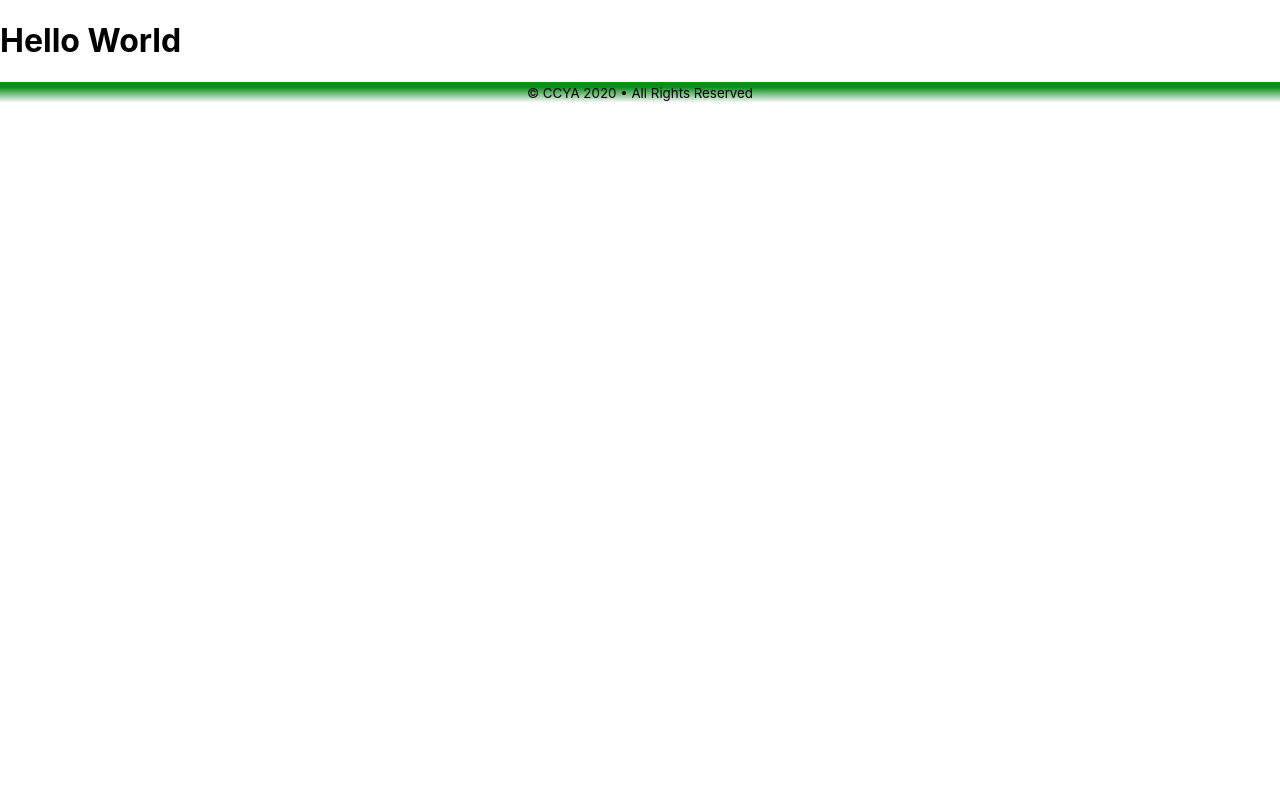
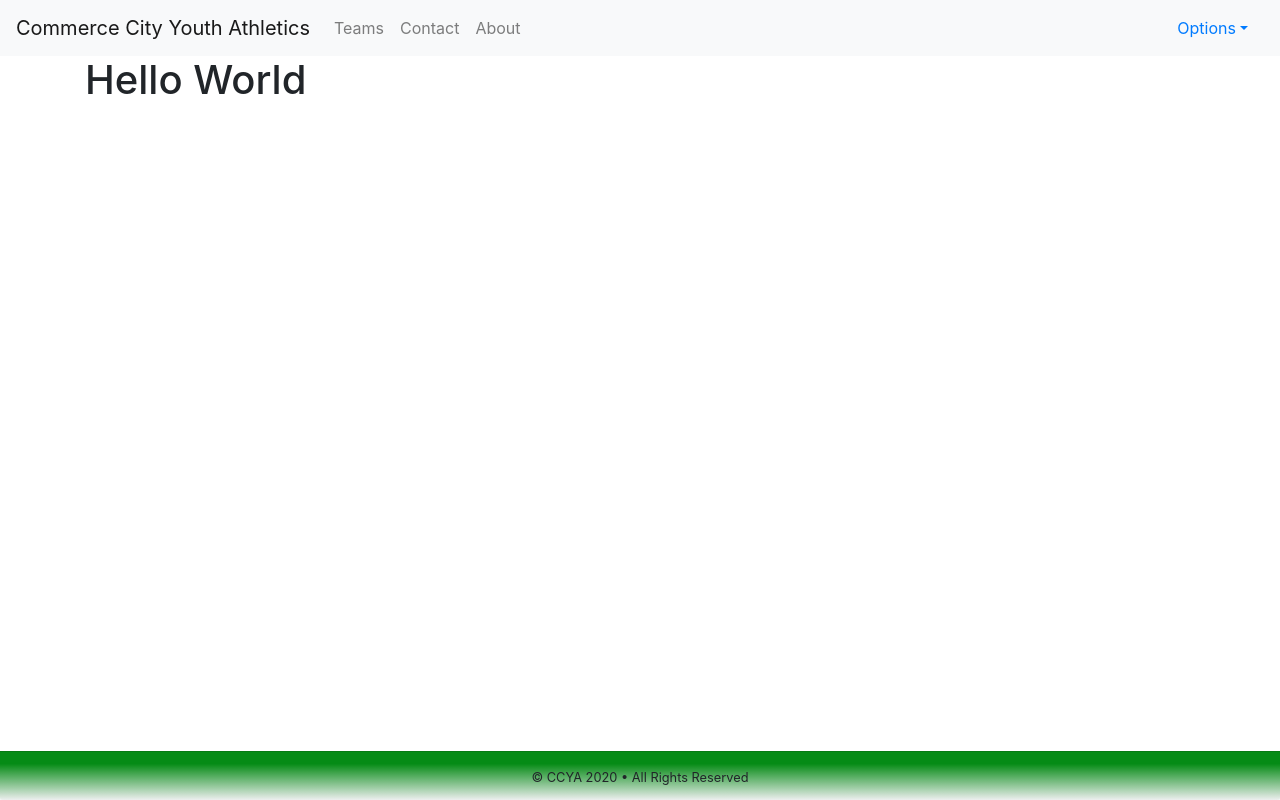
Before and after one commit to TLCroatt/CCYA, a React (Create React App) app in the folder client/: page / in a window 1280 px wide. Built offline with nearby package versions, Linux system fonts and the light colour scheme.

Commit message:
Added functioning NavBar

```diff
--- a/client/src/App.js
+++ b/client/src/App.js
@@ -1,25 +1,24 @@
 import React from 'react';
 import { BrowserRouter as Router, Route } from "react-router-dom";
-import Home from "./pages/Home"
+import { Container }from 'reactstrap';
+import Home from "./pages/Home";
 import Footer from "./components/Footer/Footer.js";
 import About from "./components/About";
 import Calendar from "./components/Calendar";
-import Container from "./components/Container";
-import Nav from "./components/Nav";
+import Navigation from "./components/Nav/Nav";
 import Registration from "./components/Registration";
 import Roster from "./components/Roster";
-import Sponsor from "./components/Sponsor"
-
-
+import Sponsor from "./components/Sponsor";
 
 function App() {
   return (
     <Router>
       <div>
-
-        <Route exact path="/" component={Home} />
+        <Navigation/>
+        <Container>
+          <Route exact path="/" component={Home} />
+        </Container>
         <Footer />
-
       </div>
     </Router>
 
--- /dev/null
+++ b/client/src/components/Nav/Nav.js
@@ -0,0 +1,60 @@
+import React, { useState } from 'react';
+import {
+  Collapse,
+  Navbar,
+  NavbarToggler,
+  NavbarBrand,
+  Nav,
+  NavItem,
+  NavLink,
+  UncontrolledDropdown,
+  DropdownToggle,
+  DropdownMenu,
+  DropdownItem,
+  NavbarText
+} from 'reactstrap';
+
+const Navigation = (props) => {
+  const [isOpen, setIsOpen] = useState(false);
+
+  const toggle = () => setIsOpen(!isOpen);
+
+  return (
+    <div>
+      <Navbar color="light" light expand="md">
+        <NavbarBrand href="../pages/Home.js">Commerce City Youth Athletics</NavbarBrand>
+        <NavbarToggler onClick={toggle} />
+        <Collapse isOpen={isOpen} navbar>
+          <Nav className="mr-auto" navbar>
+            <NavItem>
+              <NavLink href="">Teams</NavLink>
+            </NavItem>
+            <NavItem>
+              <NavLink href="">Contact</NavLink>
+            </NavItem>
+            <NavItem>
+              <NavLink href="">About</NavLink>
+            </NavItem>
+          </Nav>
+          <Nav>
+          <UncontrolledDropdown nav inNavbar>
+              <DropdownToggle nav caret>
+                Options
+              </DropdownToggle>
+              <DropdownMenu right>
+                <DropdownItem>
+                 Log In
+                </DropdownItem>
+                <DropdownItem>
+                  Sign Up
+                </DropdownItem>
+              </DropdownMenu>
+            </UncontrolledDropdown>
+          </Nav>
+        </Collapse>
+      </Navbar>
+    </div>
+  );
+}
+
+export default Navigation;
--- a/client/src/index.js
+++ b/client/src/index.js
@@ -3,6 +3,7 @@
 import './index.css';
 import App from './App';
 import reportWebVitals from './reportWebVitals';
+import 'bootstrap/dist/css/bootstrap.min.css';
 
 ReactDOM.render(
   <React.StrictMode>
```
Also changed, not shown: package.json (+6 -1 lines), client/src/components/Nav.js (deleted), 1 other file (tests, documents, lock files or other folders).
